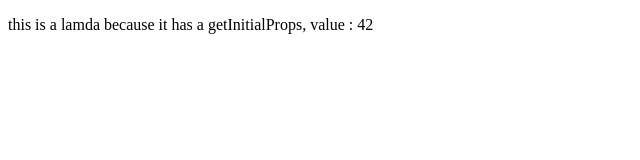
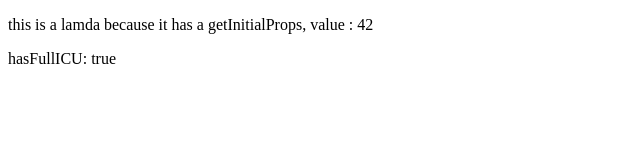
Before and after one commit to ywg-jean/now-next9-static, a Next.js app in the folder public/: page /lambda in a window 1280 px wide. Shown: the top 160 px of the page, without its empty margins (0-640 px from the left). Built offline with nearby package versions, Linux system fonts and the light colour scheme.

Commit message:
page which verifies ICU support

```diff
--- a/public/pages/lambda.js
+++ b/public/pages/lambda.js
@@ -1,10 +1,30 @@
 import Head from 'next/head';
+const Lambda = ({ value }) => {
+  const hasFullICU = () => {
+    try {
+      const january = new Date(9e8);
+      const spanish = new Intl.DateTimeFormat('es', { month: 'long' });
+      return spanish.format(january) === 'enero';
+    } catch (err) {
+      return false;
+    }
+  };
 
-const Lambda = ({value})=>
-(<>
-  <Head><title>Next.js + Lambda page</title></Head>
-  <p>this is a lamda because it has a getInitialProps, value : {value}</p>
-</>)
-
-Lambda.getInitialProps = ()=>{return {value:42};}
+  console.log('has full icu', hasFullICU());
+  return (
+    <>
+      <Head>
+        <title>Next.js + Lambda page</title>
+      </Head>
+      <p>this is a lamda because it has a getInitialProps, value : {value}</p>
+      <p>hasFullICU: {JSON.stringify(hasFullICU())}</p>
+    </>
+  );
+};
+Lambda.getInitialProps = () => {
+  if (typeof window === 'undefined') {
+    require('full-icu');
+  }
+  return { value: 42 };
+};
 export default Lambda;
```
